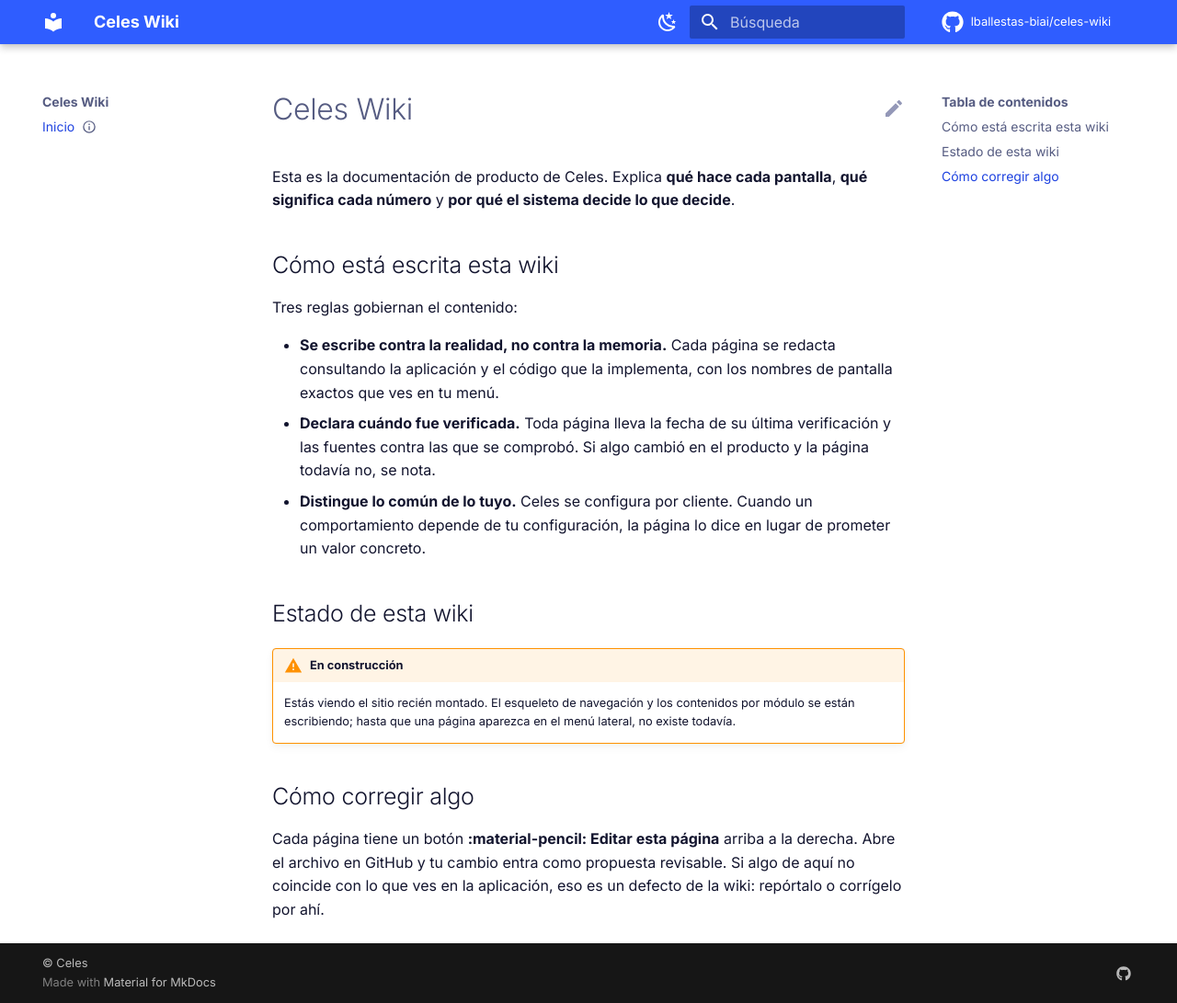
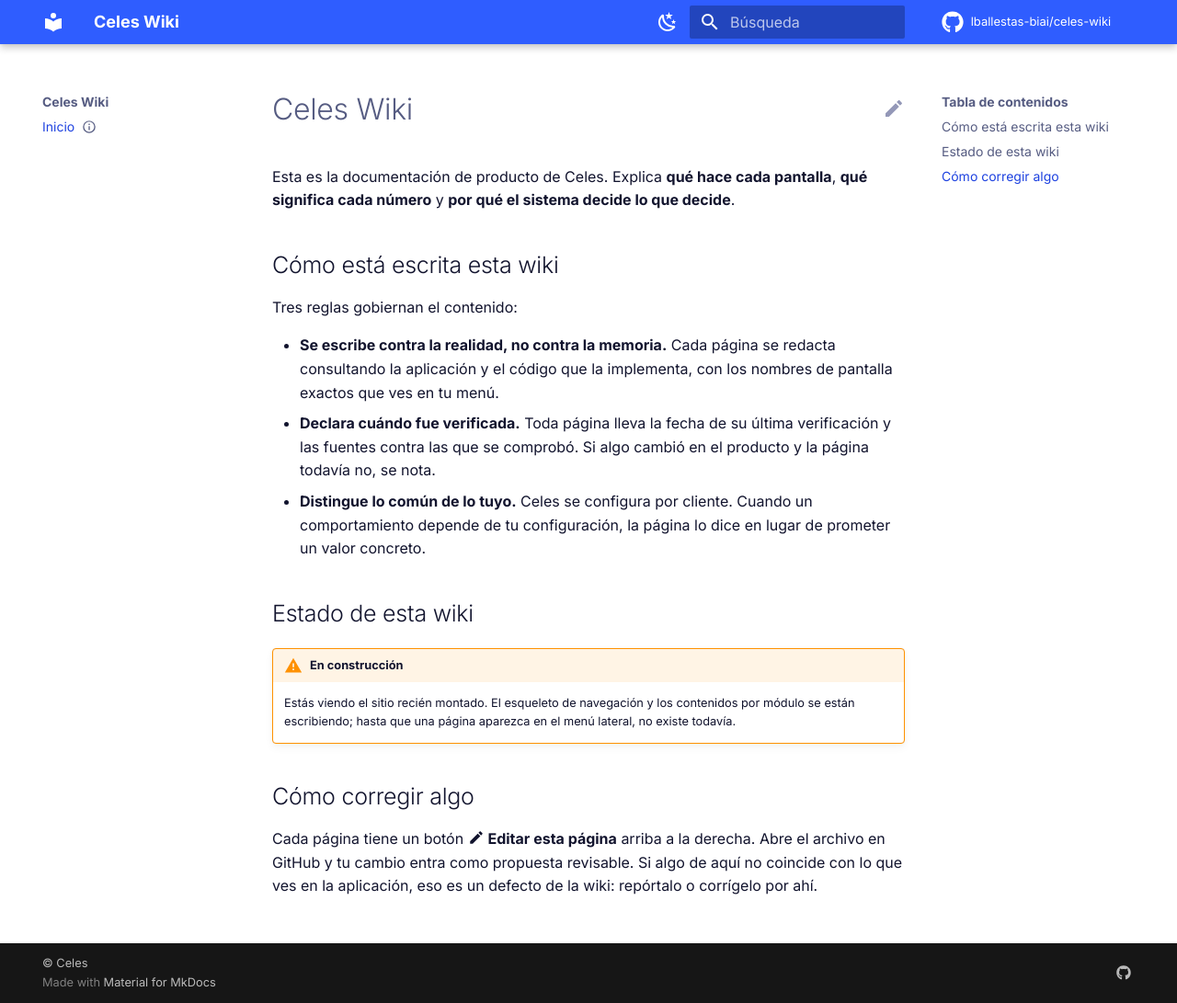
Before and after one commit to lballestas-biai/celes-wiki, an MkDocs documentation site: the page built from docs/index.md, in a window 1280 px wide and 1091 px high. Shown: the whole window at 92% size. Built offline with MkDocs 1.6.1 and Material for MkDocs 9.7.7, drawn with Linux system fonts in a browser that asks for light colours; comment, search, counter and statistics services are not loaded.

Commit message:
Renderizar los iconos `:material-*:` en lugar de mostrarlos como texto (#2)
La portada publicada mostraba el literal `:material-pencil:` donde debía ir el
icono del lápiz. Faltaba `pymdownx.emoji` con el índice de iconos de Material;
el contenido lo va a usar para referirse a botones de la aplicación.

Co-authored-by: Claude Opus 5 (1M context) <noreply@anthropic.com>

```diff
--- a/mkdocs.yml
+++ b/mkdocs.yml
@@ -101,6 +101,11 @@ markdown_extensions:
       permalink_title: Enlace a esta sección
       toc_depth: 3
   - pymdownx.details
+  # Habilita los iconos `:material-*:` que usa el contenido para referirse a
+  # botones de la aplicación.
+  - pymdownx.emoji:
+      emoji_index: !!python/name:material.extensions.emoji.twemoji
+      emoji_generator: !!python/name:material.extensions.emoji.to_svg
   - pymdownx.highlight:
       anchor_linenums: true
   - pymdownx.inlinehilite
```
